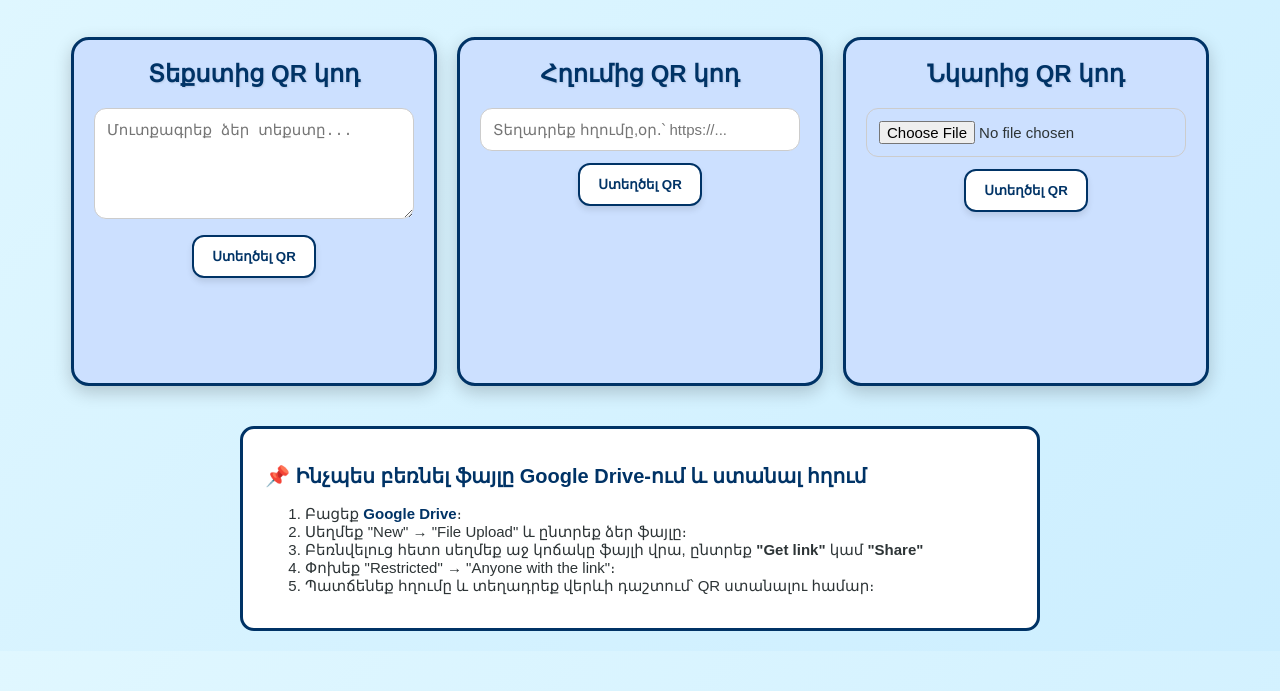
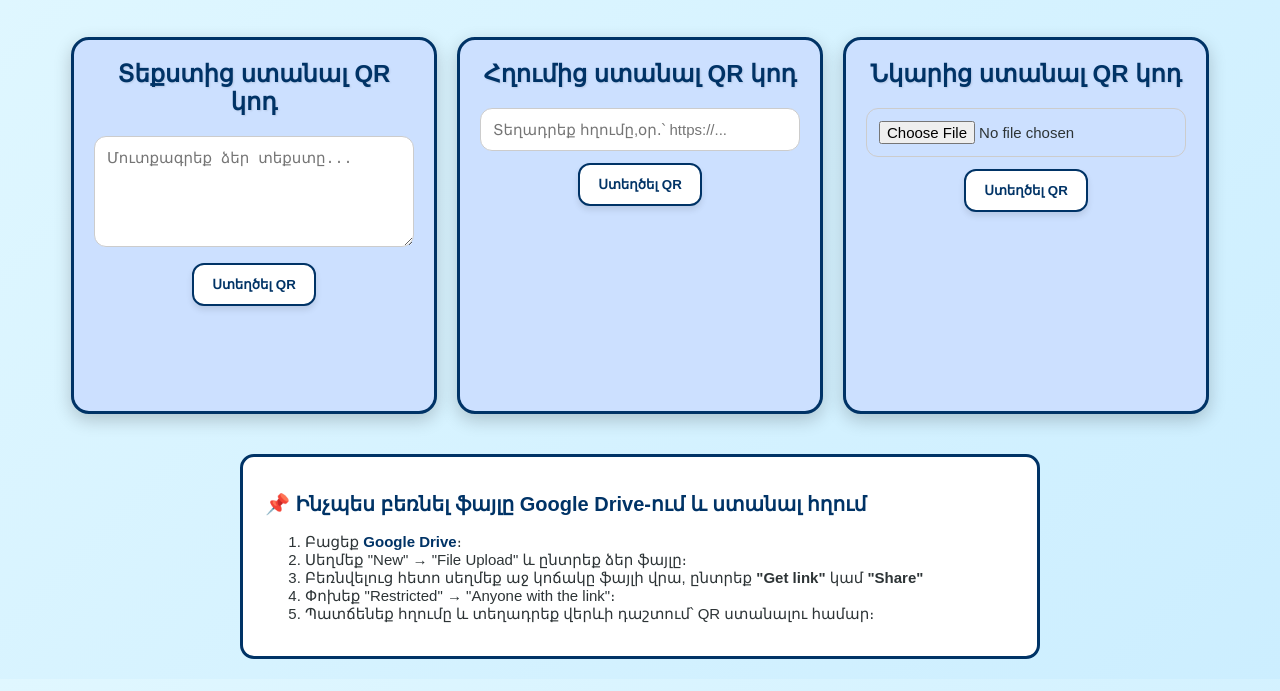
Before and after one commit to Dproc2/qr-code-generator, a plain HTML site: page index.html in a window 1280 px wide. Shown: the part 109-800 px from the top of the page. Drawn offline with Linux system fonts and the light colour scheme.

Commit message:
Update index.html

```diff
--- a/index.html
+++ b/index.html
@@ -124,21 +124,21 @@ QR Կոդ Գեներատոր
 
 <div class="container">
   <div class="section text">
-    <h2>Տեքստից QR կոդ</h2>
+    <h2>Տեքստից ստանալ QR կոդ</h2>
     <textarea id="text" placeholder="Մուտքագրեք ձեր տեքստը..." rows="5"></textarea>
     <button onclick="generateTextQRCode()">Ստեղծել QR</button>
     <div id="qr-text" class="qr-container"></div>
   </div>
 
   <div class="section link">
-    <h2>Հղումից QR կոդ</h2>
+    <h2>Հղումից ստանալ QR կոդ</h2>
     <input type="text" id="link" placeholder="Տեղադրեք հղումը,օր․՝ https://..." />
     <button onclick="generateLinkQRCode()">Ստեղծել QR</button>
     <div id="qr-link" class="qr-container"></div>
   </div>
 
   <div class="section image">
-    <h2>Նկարից QR կոդ</h2>
+    <h2>Նկարից ստանալ QR կոդ</h2>
     <input type="file" id="image" accept="image/*" />
     <button onclick="generateImageQRCode()">Ստեղծել QR</button>
     <div id="qr-image" class="qr-container"></div>
```
